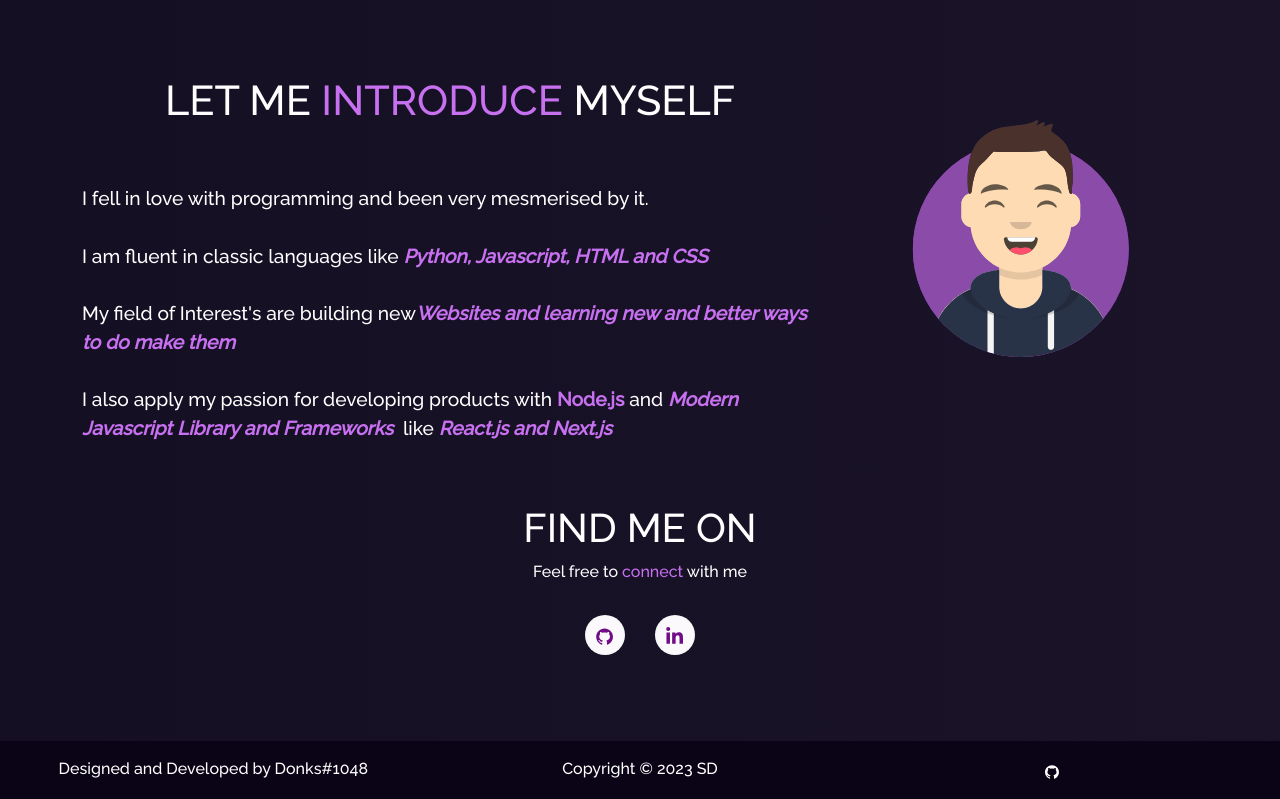
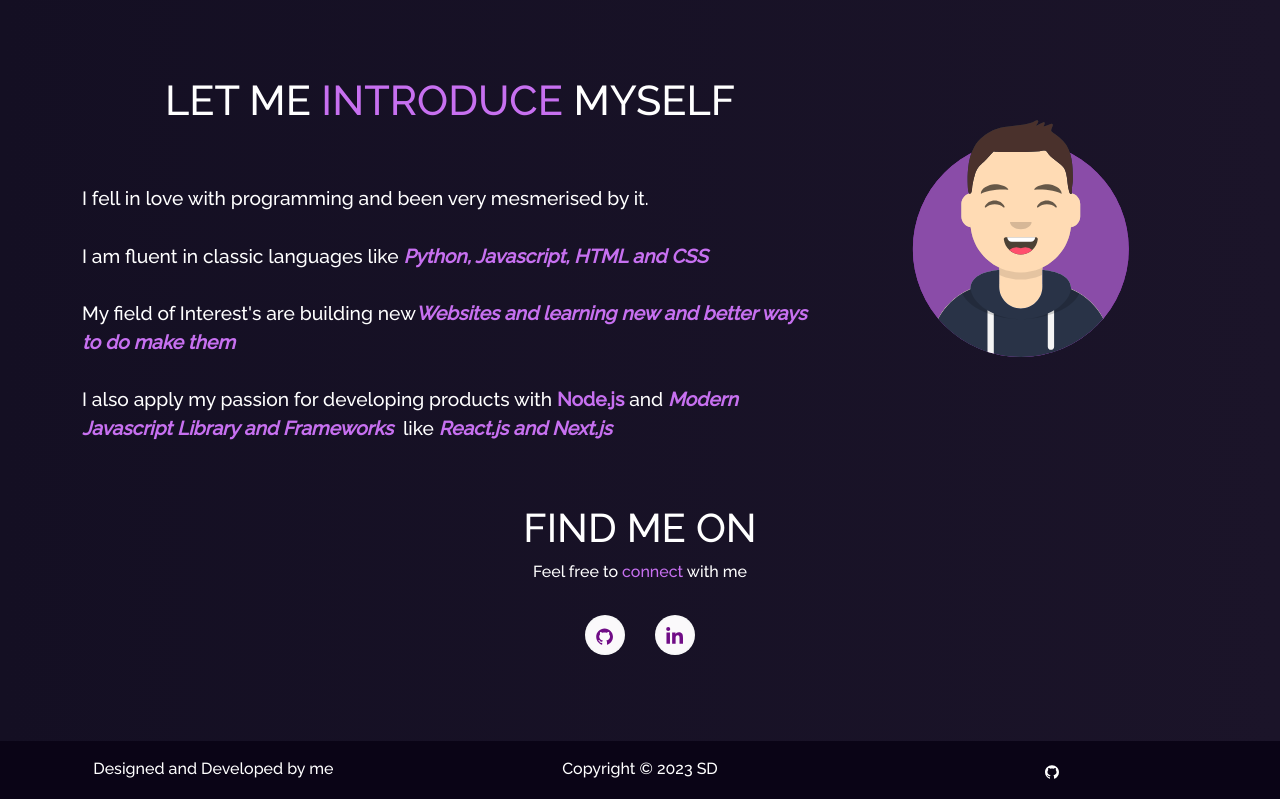
Before and after one commit to SamDonks/Portfolio, a React (Create React App) app: page / in a window 1280 px wide. Shown: the part 800-1599 px from the top of the page. Built offline with nearby package versions, Linux system fonts and the light colour scheme.

Commit message:
Update Footer.js

```diff
--- a/src/components/Footer.js
+++ b/src/components/Footer.js
@@ -14,7 +14,7 @@ function Footer() {
     <Container fluid className="footer">
       <Row>
         <Col md="4" className="footer-copywright">
-          <h3>Designed and Developed by Donks#1048</h3>
+          <h3>Designed and Developed by me</h3>
         </Col>
         <Col md="4" className="footer-copywright">
           <h3>Copyright © {year} SD</h3>
```
